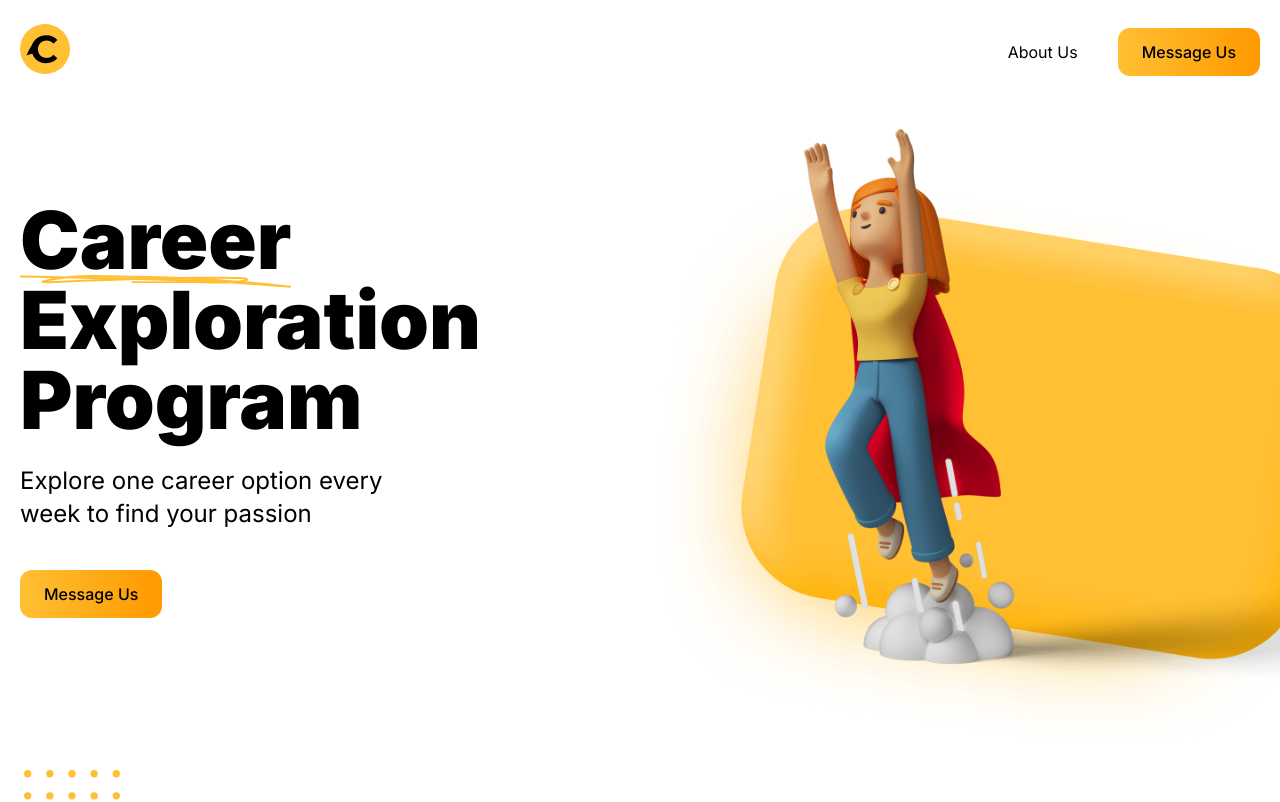
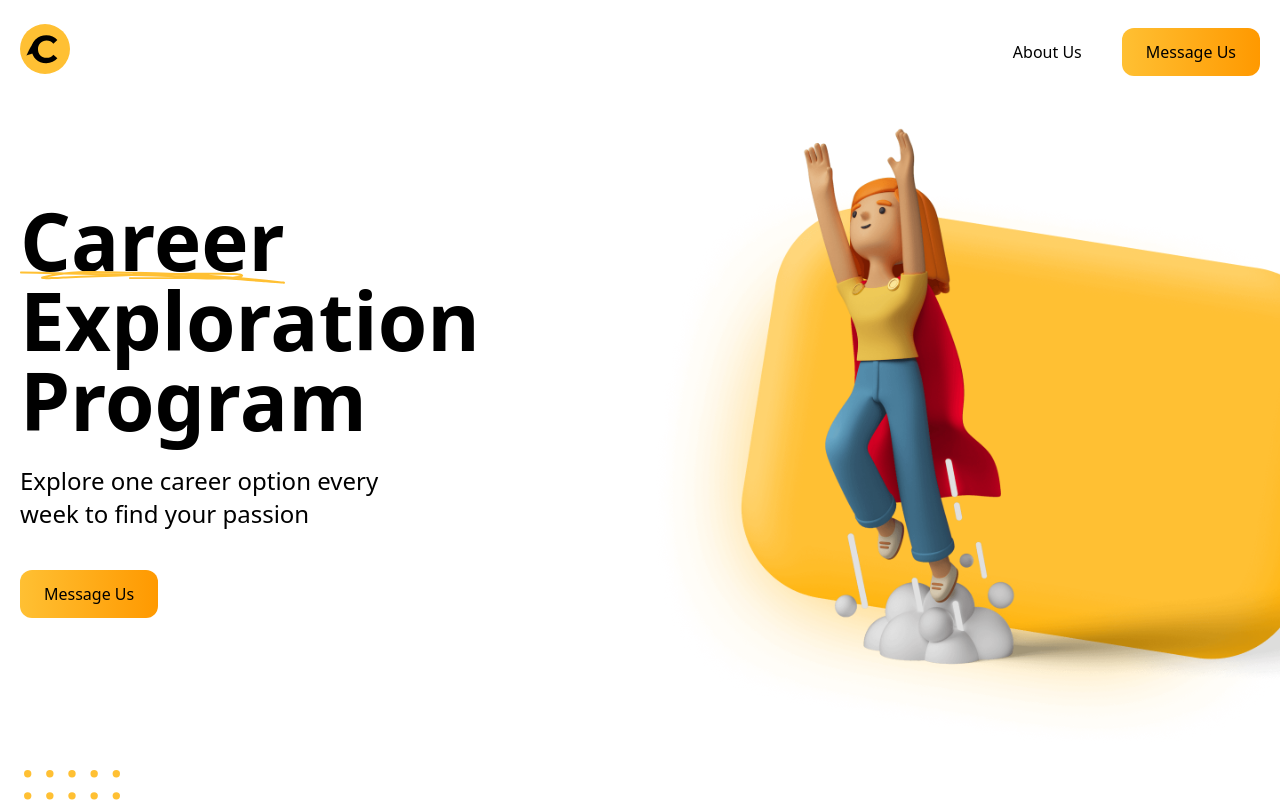
Before and after one commit to catoverse/career-taxi-1.0, a Next.js app: page / in a window 1280 px wide. Shown: the top 802 px of the page. Built offline with nearby package versions, Linux system fonts and the light colour scheme.

Commit message:
removed base font

```diff
--- a/styles/globals.css
+++ b/styles/globals.css
@@ -6,6 +6,6 @@
 
 @layer base {
   body {
-    @apply bg-[white] font-serif;
+    @apply bg-[white];
   }
 }
```
